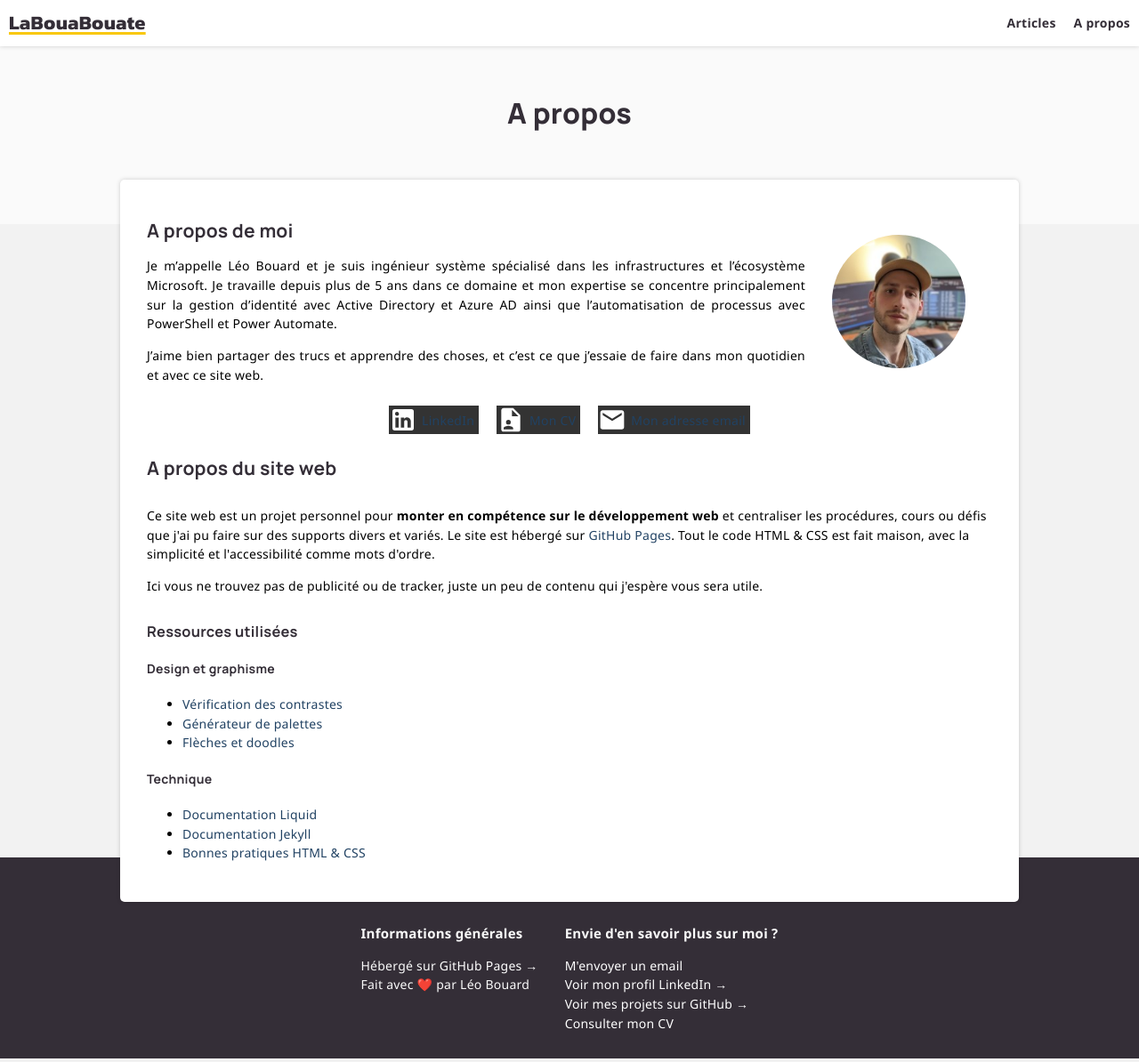
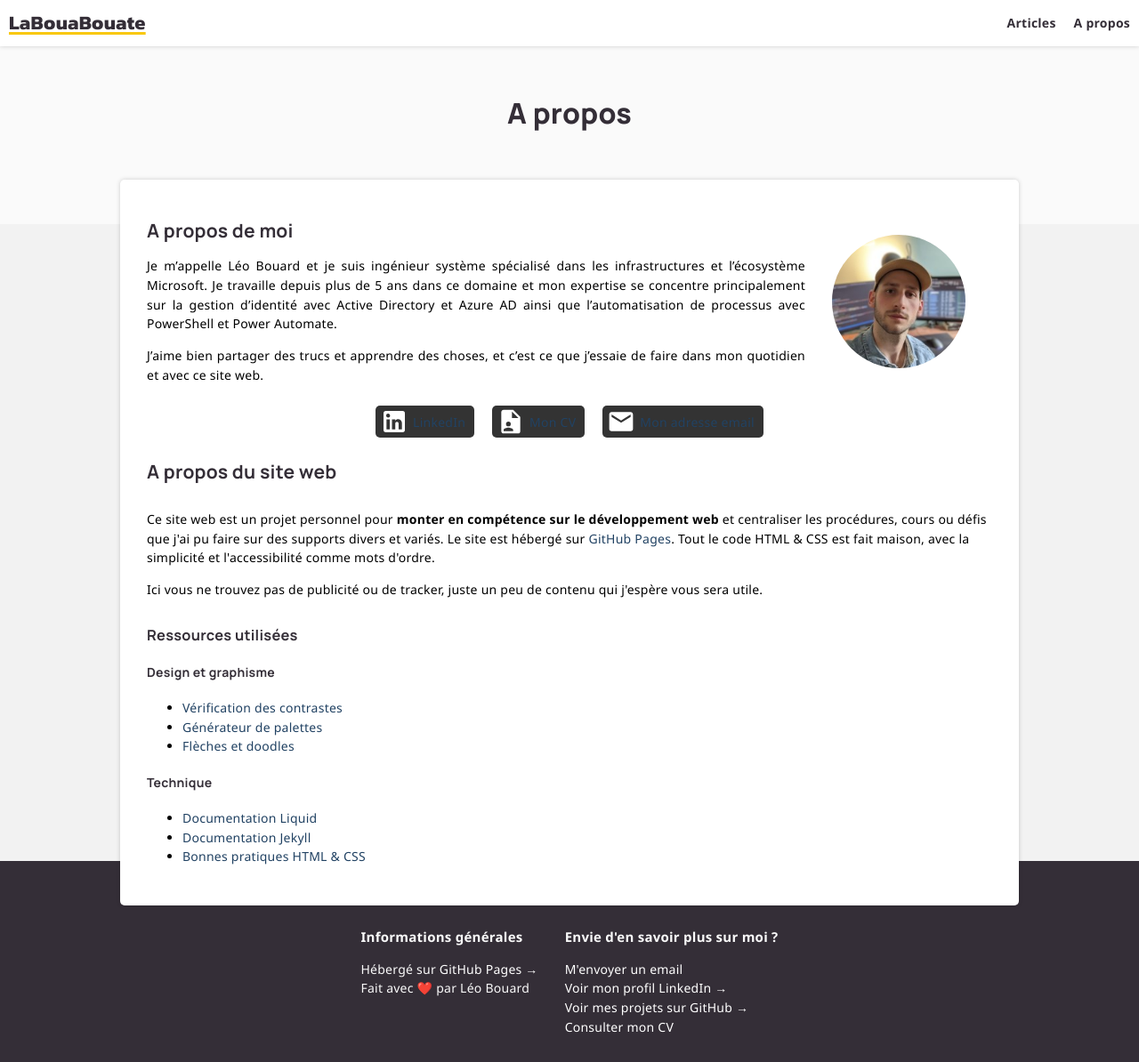
Before and after one commit to leobouard/leobouard.github.io, a Jekyll site: the page built from about.md, in a window 1280 px wide. Shown: the whole page at 89% size. Built offline with Jekyll 4.4.1, drawn with Linux system fonts in a browser that asks for light colours; some web fonts are replaced.

Commit message:
Update about.scss

```diff
--- a/assets/css/about.scss
+++ b/assets/css/about.scss
@@ -31,6 +31,8 @@ div.personalLinks > a {
     margin: 10px;
     display: flex;
     background-color: #333;
+    padding: 2px 5px;
+    border-radius: 5px;
 }
 
 div.personalLinks > a > span {
```
